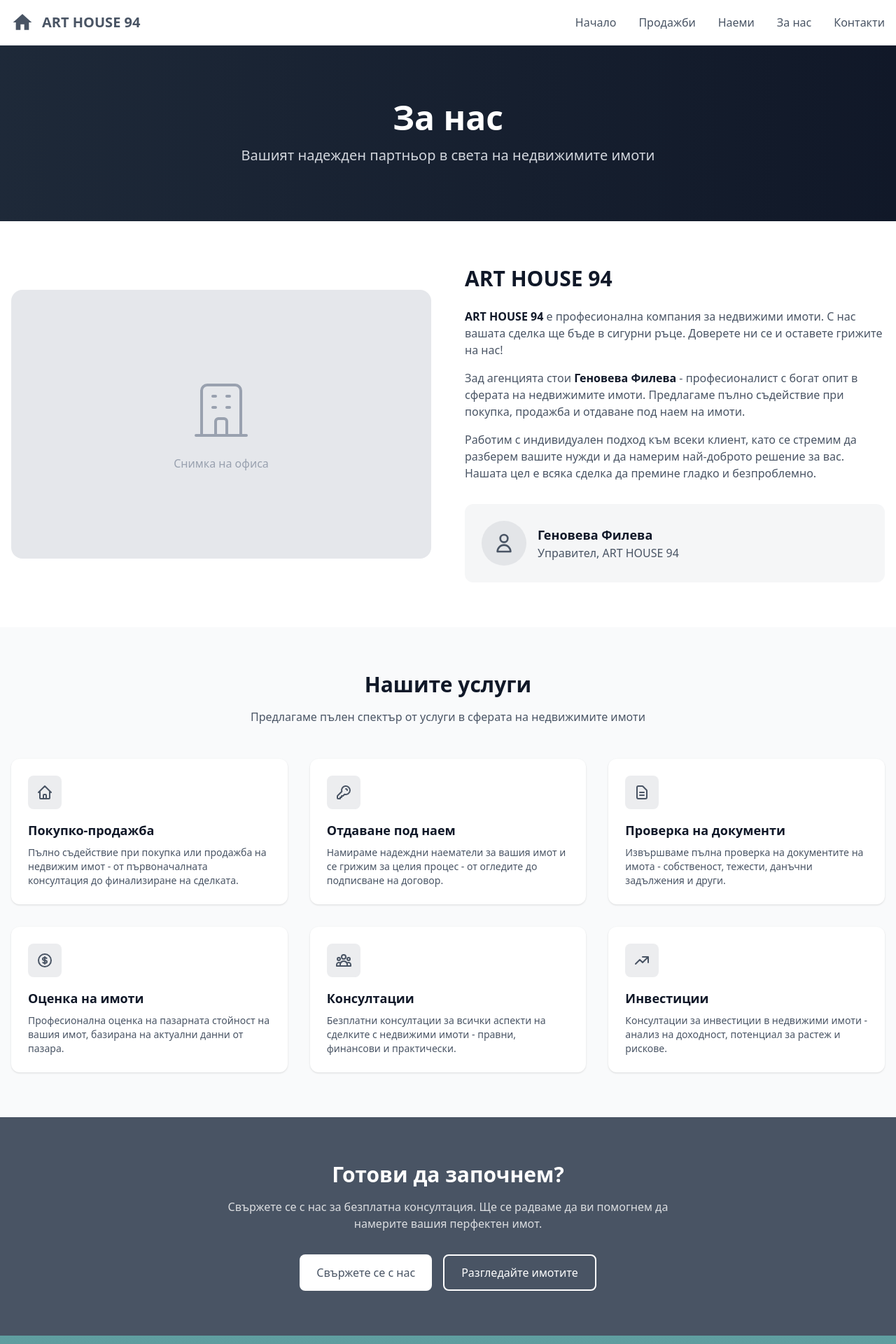
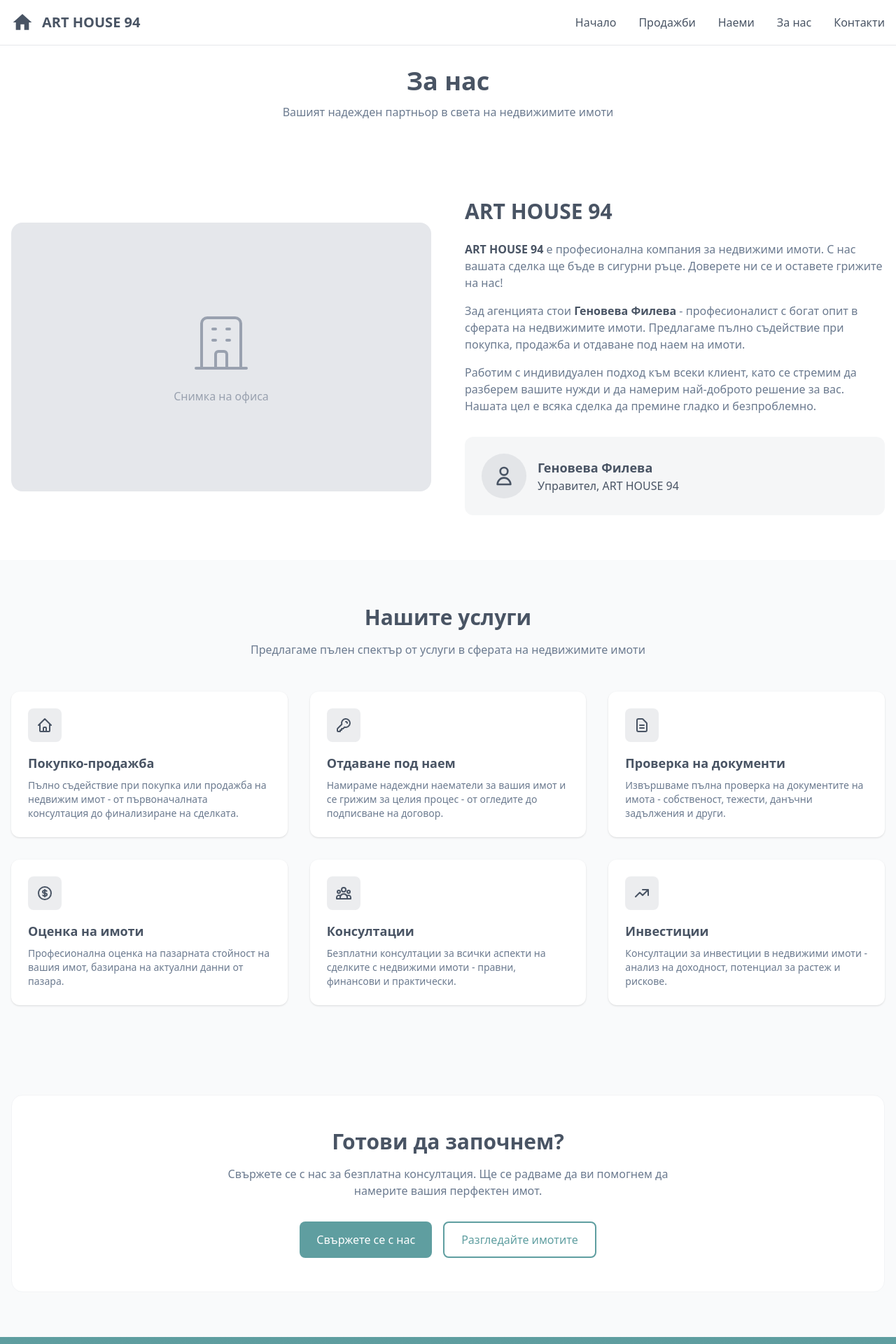
Before and after one commit to des1Dervenska/imoti-direct, a Next.js app: page /about in a window 1280 px wide. Shown: the top 1920 px of the page at 70% size. Built offline with nearby package versions, Linux system fonts and the light colour scheme.

Commit message:
finish coloring

```diff
--- a/src/app/about/page.js
+++ b/src/app/about/page.js
@@ -15,13 +15,13 @@ export default function AboutPage() {
   return (
     <>
       {/* Page Header */}
-      <section className="bg-gradient-to-r from-gray-800 to-gray-900 py-20">
+      <section className="pt-8 pb-12 bg-white">
         <div className="max-w-screen-xl mx-auto px-4">
           <div className="text-center">
-            <h1 className="text-4xl md:text-5xl font-bold text-white mb-4">
+            <h1 className="text-3xl md:text-4xl font-bold text-[#495464] mb-3">
               За нас
             </h1>
-            <p className="text-xl text-gray-300 max-w-2xl mx-auto">
+            <p className="text-[#6b7a8f] max-w-xl mx-auto">
               Вашият надежден партньор в света на недвижимите имоти
             </p>
           </div>
@@ -44,15 +44,15 @@ export default function AboutPage() {
 
             {/* Content */}
             <div>
-              <h2 className="text-3xl font-bold text-gray-900 mb-6">
+              <h2 className="text-3xl font-bold text-[#495464] mb-6">
                 {BRAND_NAME}
               </h2>
-              <div className="space-y-4 text-gray-600">
+              <div className="space-y-4 text-[#6b7a8f]">
                 <p>
-                  <strong className="text-gray-900">{BRAND_NAME}</strong> е {BRAND_DESCRIPTION.toLowerCase()}. {BRAND_TAGLINE}. Доверете ни се и оставете грижите на нас!
+                  <strong className="text-[#495464]">{BRAND_NAME}</strong> е {BRAND_DESCRIPTION.toLowerCase()}. {BRAND_TAGLINE}. Доверете ни се и оставете грижите на нас!
                 </p>
                 <p>
-                  Зад агенцията стои <strong className="text-gray-900">{CONTACT_PERSON}</strong> - професионалист с богат опит в сферата на недвижимите имоти. Предлагаме пълно съдействие при покупка, продажба и отдаване под наем на имоти.
+                  Зад агенцията стои <strong className="text-[#495464]">{CONTACT_PERSON}</strong> - професионалист с богат опит в сферата на недвижимите имоти. Предлагаме пълно съдействие при покупка, продажба и отдаване под наем на имоти.
                 </p>
                 <p>
                   Работим с индивидуален подход към всеки клиент, като се стремим да разберем вашите нужди и да намерим най-доброто решение за вас. Нашата цел е всяка сделка да премине гладко и безпроблемно.
@@ -67,7 +67,7 @@ export default function AboutPage() {
                     </svg>
                   </div>
                   <div>
-                    <div className="text-lg font-semibold text-gray-900">{CONTACT_PERSON}</div>
+                    <div className="text-lg font-semibold text-[#495464]">{CONTACT_PERSON}</div>
                     <div className="text-[#495464]">Управител, {BRAND_NAME}</div>
                   </div>
                 </div>
@@ -81,8 +81,8 @@ export default function AboutPage() {
       <section className="py-16 bg-gray-50">
         <div className="max-w-screen-xl mx-auto px-4">
           <div className="text-center mb-12">
-            <h2 className="text-3xl font-bold text-gray-900 mb-4">Нашите услуги</h2>
-            <p className="text-gray-600 max-w-2xl mx-auto">
+            <h2 className="text-3xl font-bold text-[#495464] mb-4">Нашите услуги</h2>
+            <p className="text-[#6b7a8f] max-w-2xl mx-auto">
               Предлагаме пълен спектър от услуги в сферата на недвижимите имоти
             </p>
           </div>
@@ -94,8 +94,8 @@ export default function AboutPage() {
                   <path strokeLinecap="round" strokeLinejoin="round" strokeWidth="2" d="M3 12l2-2m0 0l7-7 7 7M5 10v10a1 1 0 001 1h3m10-11l2 2m-2-2v10a1 1 0 01-1 1h-3m-6 0a1 1 0 001-1v-4a1 1 0 011-1h2a1 1 0 011 1v4a1 1 0 001 1m-6 0h6"/>
                 </svg>
               </div>
-              <h3 className="text-lg font-semibold text-gray-900 mb-2">Покупко-продажба</h3>
-              <p className="text-gray-600 text-sm">
+              <h3 className="text-lg font-semibold text-[#495464] mb-2">Покупко-продажба</h3>
+              <p className="text-[#6b7a8f] text-sm">
                 Пълно съдействие при покупка или продажба на недвижим имот - от първоначалната консултация до финализиране на сделката.
               </p>
             </div>
@@ -106,8 +106,8 @@ export default function AboutPage() {
                   <path strokeLinecap="round" strokeLinejoin="round" strokeWidth="2" d="M15 7a2 2 0 012 2m4 0a6 6 0 01-7.743 5.743L11 17H9v2H7v2H4a1 1 0 01-1-1v-2.586a1 1 0 01.293-.707l5.964-5.964A6 6 0 1121 9z"/>
                 </svg>
               </div>
-              <h3 className="text-lg font-semibold text-gray-900 mb-2">Отдаване под наем</h3>
-              <p className="text-gray-600 text-sm">
+              <h3 className="text-lg font-semibold text-[#495464] mb-2">Отдаване под наем</h3>
+              <p className="text-[#6b7a8f] text-sm">
                 Намираме надеждни наематели за вашия имот и се грижим за целия процес - от огледите до подписване на договор.
               </p>
             </div>
@@ -118,8 +118,8 @@ export default function AboutPage() {
                   <path strokeLinecap="round" strokeLinejoin="round" strokeWidth="2" d="M9 12h6m-6 4h6m2 5H7a2 2 0 01-2-2V5a2 2 0 012-2h5.586a1 1 0 01.707.293l5.414 5.414a1 1 0 01.293.707V19a2 2 0 01-2 2z"/>
                 </svg>
               </div>
-              <h3 className="text-lg font-semibold text-gray-900 mb-2">Проверка на документи</h3>
-              <p className="text-gray-600 text-sm">
+              <h3 className="text-lg font-semibold text-[#495464] mb-2">Проверка на документи</h3>
+              <p className="text-[#6b7a8f] text-sm">
                 Извършваме пълна проверка на документите на имота - собственост, тежести, данъчни задължения и други.
               </p>
             </div>
@@ -130,8 +130,8 @@ export default function AboutPage() {
                   <path strokeLinecap="round" strokeLinejoin="round" strokeWidth="2" d="M12 8c-1.657 0-3 .895-3 2s1.343 2 3 2 3 .895 3 2-1.343 2-3 2m0-8c1.11 0 2.08.402 2.599 1M12 8V7m0 1v8m0 0v1m0-1c-1.11 0-2.08-.402-2.599-1M21 12a9 9 0 11-18 0 9 9 0 0118 0z"/>
                 </svg>
               </div>
-              <h3 className="text-lg font-semibold text-gray-900 mb-2">Оценка на имоти</h3>
-              <p className="text-gray-600 text-sm">
+              <h3 className="text-lg font-semibold text-[#495464] mb-2">Оценка на имоти</h3>
+              <p className="text-[#6b7a8f] text-sm">
                 Професионална оценка на пазарната стойност на вашия имот, базирана на актуални данни от пазара.
               </p>
             </div>
@@ -142,8 +142,8 @@ export default function AboutPage() {
                   <path strokeLinecap="round" strokeLinejoin="round" strokeWidth="2" d="M17 20h5v-2a3 3 0 00-5.356-1.857M17 20H7m10 0v-2c0-.656-.126-1.283-.356-1.857M7 20H2v-2a3 3 0 015.356-1.857M7 20v-2c0-.656.126-1.283.356-1.857m0 0a5.002 5.002 0 019.288 0M15 7a3 3 0 11-6 0 3 3 0 016 0zm6 3a2 2 0 11-4 0 2 2 0 014 0zM7 10a2 2 0 11-4 0 2 2 0 014 0z"/>
                 </svg>
               </div>
-              <h3 className="text-lg font-semibold text-gray-900 mb-2">Консултации</h3>
-              <p className="text-gray-600 text-sm">
+              <h3 className="text-lg font-semibold text-[#495464] mb-2">Консултации</h3>
+              <p className="text-[#6b7a8f] text-sm">
                 Безплатни консултации за всички аспекти на сделките с недвижими имоти - правни, финансови и практически.
               </p>
             </div>
@@ -154,8 +154,8 @@ export default function AboutPage() {
                   <path strokeLinecap="round" strokeLinejoin="round" strokeWidth="2" d="M13 7h8m0 0v8m0-8l-8 8-4-4-6 6"/>
                 </svg>
               </div>
-              <h3 className="text-lg font-semibold text-gray-900 mb-2">Инвестиции</h3>
-              <p className="text-gray-600 text-sm">
+              <h3 className="text-lg font-semibold text-[#495464] mb-2">Инвестиции</h3>
+              <p className="text-[#6b7a8f] text-sm">
                 Консултации за инвестиции в недвижими имоти - анализ на доходност, потенциал за растеж и рискове.
               </p>
             </div>
@@ -164,27 +164,29 @@ export default function AboutPage() {
       </section>
 
       {/* CTA Section */}
-      <section className="py-16 bg-[#495464]">
-        <div className="max-w-screen-xl mx-auto px-4 text-center">
-          <h2 className="text-3xl font-bold text-white mb-4">
+      <section className="py-16 bg-gray-50">
+        <div className="max-w-screen-xl mx-auto px-4">
+          <div className="bg-white rounded-2xl p-8 md:p-12 text-center border border-gray-100">
+            <h2 className="text-2xl md:text-3xl font-bold text-[#495464] mb-4">
               Готови да започнем?
             </h2>
-          <p className="text-white/80 mb-8 max-w-2xl mx-auto">
+            <p className="text-[#6b7a8f] mb-8 max-w-2xl mx-auto">
               Свържете се с нас за безплатна консултация. Ще се радваме да ви помогнем да намерите вашия перфектен имот.
             </p>
             <div className="flex flex-col sm:flex-row gap-4 justify-center">
               <Link
                 href="/contact"
-              className="inline-flex items-center justify-center px-6 py-3 bg-white text-[#495464] font-medium rounded-lg hover:bg-gray-100 transition-colors"
+                className="inline-flex items-center justify-center px-6 py-3 bg-[cadetblue] hover:bg-[#4a8a8c] text-white font-medium rounded-lg transition-colors"
               >
                 Свържете се с нас
               </Link>
               <Link
                 href="/sales"
-              className="inline-flex items-center justify-center px-6 py-3 border-2 border-white text-white font-medium rounded-lg hover:bg-white hover:text-[#495464] transition-colors"
+                className="inline-flex items-center justify-center px-6 py-3 border-2 border-[cadetblue] text-[cadetblue] font-medium rounded-lg hover:bg-[cadetblue] hover:text-white transition-colors"
               >
                 Разгледайте имотите
               </Link>
+            </div>
           </div>
         </div>
       </section>
--- a/src/components/property/PropertyCard.jsx
+++ b/src/components/property/PropertyCard.jsx
@@ -117,12 +117,12 @@ export default function PropertyCard({ property }) {
           </h3>
         </Link>
 
-        <div className="flex items-center text-gray-500 text-sm mb-3">
-          <MapPinIcon className="w-4 h-4 mr-1.5 flex-shrink-0 text-gray-400" />
+        <div className="flex items-center text-[#6b7a8f] text-sm mb-3">
+          <MapPinIcon className="w-4 h-4 mr-1.5 flex-shrink-0 text-[#6b7a8f]" />
           <span className="font-medium">{location}</span>
         </div>
 
-        <p className="text-gray-600 text-sm leading-relaxed mb-4 flex-grow">
+        <p className="text-[#6b7a8f] text-sm leading-relaxed mb-4 flex-grow">
           {truncateText(description)}
         </p>
 
--- a/src/components/property/PropertyGrid.jsx
+++ b/src/components/property/PropertyGrid.jsx
@@ -6,8 +6,8 @@ const gridStyle = 'grid grid-cols-1 md:grid-cols-2 lg:grid-cols-3 gap-6';
 const emptyContainer = 'text-center py-16';
 const emptyIconWrapper = 'inline-flex items-center justify-center w-20 h-20 bg-gray-100 rounded-full mb-4';
 const emptyIconStyle = 'w-10 h-10 text-gray-400';
-const emptyTitle = 'text-xl font-semibold text-gray-900 mb-2';
-const emptyText = 'text-gray-500';
+const emptyTitle = 'text-xl font-semibold text-[#495464] mb-2';
+const emptyText = 'text-[#6b7a8f]';
 
 // Empty state component
 function EmptyState({ message }) {
```
Also changed, not shown: src/app/contact/page.js (+28 -28 lines), src/app/page.js (+15 -15 lines), src/app/properties/[slug]/page.js (+21 -21 lines). Lines whose indentation alone changed are shown as unchanged.
